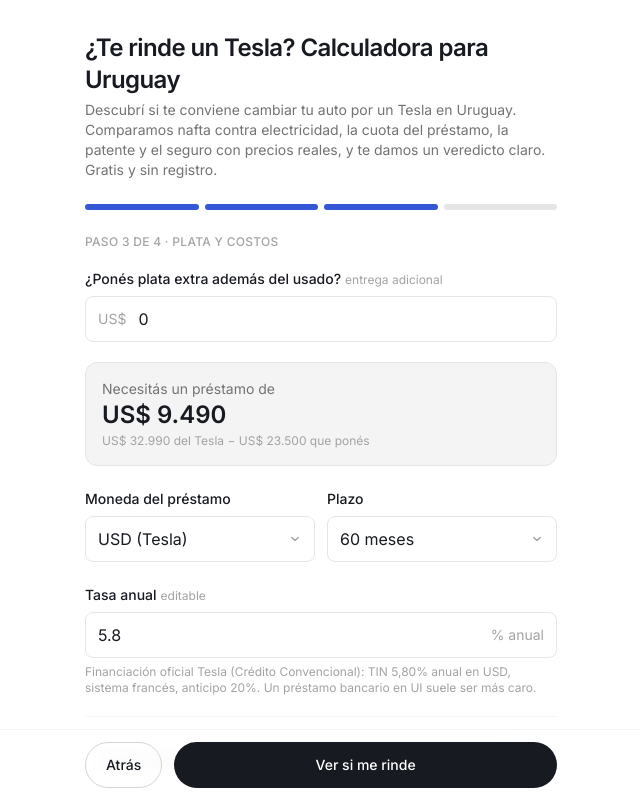
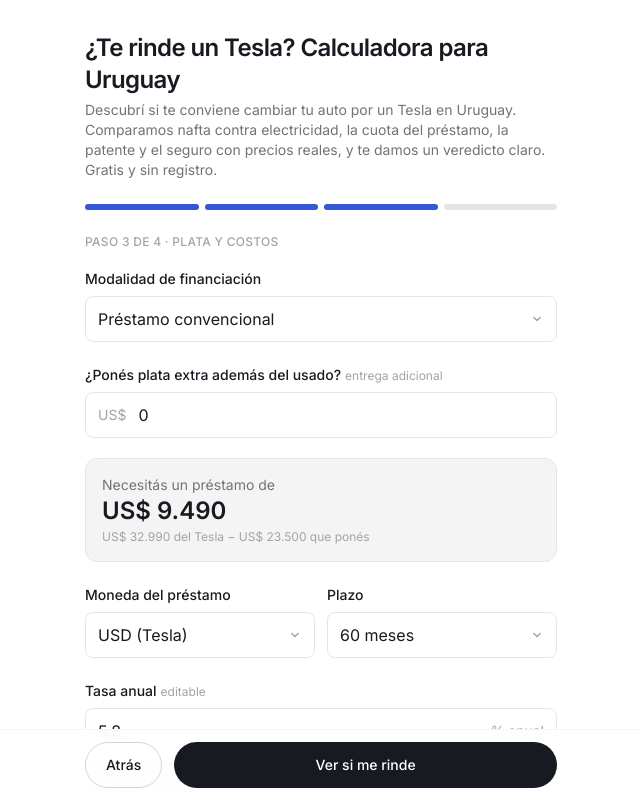
Before and after one commit to agurod42/calculadora-tesla.uy, a Next.js app: page / in a window 1280 px wide. Both pictures are taken after a click on the button 699 px from the left and 207 px from the top of the page. Shown: the top 800 px of the page, without its empty margins (319-959 px from the left). Built offline with nearby package versions, Linux system fonts and the light colour scheme.

Commit message:
feat: Tesla Credito Inteligente financing (balloon payment) option

```diff
--- a/src/app/page.tsx
+++ b/src/app/page.tsx
@@ -36,6 +36,7 @@
   const [currency, setCurrency] = useState<"UI" | "USD">("USD");
   const [loanRate, setLoanRate] = useState<number>(DEFAULTS.loanRateUsdPct);
   const [loanMonths, setLoanMonths] = useState<number>(DEFAULTS.loanMonths);
+  const [financingMode, setFinancingMode] = useState<"convencional" | "inteligente">("convencional");
   const [wallbox, setWallbox] = useState(true);
   const [homeShare, setHomeShare] = useState(90);
   const [seguroServiceCurrent, setSeguroServiceCurrent] = useState<number>(DEFAULTS.seguroServiceUsedUyu);
@@ -80,6 +81,19 @@
     setLoanRate(c === "UI" ? DEFAULTS.loanRateUiPct : DEFAULTS.loanRateUsdPct);
   }
 
+  // Crédito Inteligente de Tesla: cuota final (balloon) del 20% del precio,
+  // 24 cuotas, en USD a la tasa de Tesla.
+  function pickFinancingMode(m: "convencional" | "inteligente") {
+    setFinancingMode(m);
+    if (m === "inteligente") {
+      setCurrency("USD");
+      setLoanRate(DEFAULTS.loanRateUsdPct);
+      setLoanMonths(24);
+    }
+  }
+
+  const residualUsd = financingMode === "inteligente" ? 0.2 * tesla.priceUsd : 0;
+
   // Avanza de paso; al llegar al veredicto trackea el cálculo (datos no personales).
   function goNext() {
     if (step === 2) {
@@ -115,14 +129,14 @@
         homeTariffUyuPerKwh: DEFAULTS.homeTariffUyuPerKwh,
         publicTariffUyuPerKwh: DEFAULTS.publicTariffUyuPerKwh,
       },
-      financing: { extraDownUsd, annualRatePct: loanRate, months: loanMonths, currency },
+      financing: { extraDownUsd, annualRatePct: loanRate, months: loanMonths, currency, residualUsd },
       fxUyuPerUsd: fx,
       batteryWarrantyKm: DEFAULTS.batteryWarrantyKm,
     };
     return simulate(input);
   }, [
     resaleUsd, liters, fuelPrice, fixedCurrent, tesla, fixedTesla,
-    kmPerMonth, wallbox, homeShare, extraDownUsd, loanRate, loanMonths, currency, fx,
+    kmPerMonth, wallbox, homeShare, extraDownUsd, loanRate, loanMonths, currency, residualUsd, fx,
   ]);
 
   return (
@@ -309,6 +323,23 @@
       {/* ---------------- Paso 3 ---------------- */}
       {step === 2 && (
         <div className="animate-fade-up space-y-5">
+          <Field label="Modalidad de financiación">
+            <Select
+              value={financingMode}
+              onChange={(v) => pickFinancingMode(v as "convencional" | "inteligente")}
+              options={[
+                { value: "convencional", label: "Préstamo convencional" },
+                { value: "inteligente", label: "Crédito Inteligente (cuota final)" },
+              ]}
+            />
+            {financingMode === "inteligente" && (
+              <p className="mt-1.5 text-xs text-neutral-400">
+                Modalidad Tesla: 24 cuotas más bajas y una cuota final (pago global) de{" "}
+                {usd(result.residualUyu / fx)} al mes 24. Cuota mensual menor, pero un pago grande al final.
+              </p>
+            )}
+          </Field>
+
           <Field label="¿Ponés plata extra además del usado?" hint="entrega adicional">
             <NumberInput value={extraDownUsd} onChange={setExtraDownUsd} prefix="US$" step={500} />
           </Field>
@@ -344,8 +375,8 @@
             <NumberInput value={loanRate} onChange={setLoanRate} suffix="% anual" step={0.5} />
             {currency === "USD" && (
               <p className="mt-1.5 text-xs text-neutral-400">
-                Financiación oficial Tesla (Crédito Convencional): TIN 5,80% anual en USD, sistema
-                francés, anticipo 20%. Un préstamo bancario en UI suele ser más caro.
+                Financiación oficial Tesla ({financingMode === "inteligente" ? "Crédito Inteligente" : "Crédito Convencional"}):
+                TIN 5,80% anual en USD, sistema francés. Un préstamo bancario en UI suele ser más caro.
               </p>
             )}
           </Field>
--- a/src/calc.ts
+++ b/src/calc.ts
@@ -37,6 +37,9 @@
   annualRatePct: number;
   months: number;
   currency: "UI" | "USD";
+  /** Cuota final / pago global (USD) al final del plazo — modalidad tipo
+   *  "Crédito Inteligente" de Tesla. 0 = préstamo convencional sin balloon. */
+  residualUsd?: number;
 }
 
 export interface SimulationInput {
@@ -80,6 +83,8 @@
   loanPrincipalUsd: number;
   /** Cuota mensual (UYU al fx dado). */
   loanPaymentUyu: number;
+  /** Cuota final / pago global al término del plazo (UYU). 0 si no aplica. */
+  residualUyu: number;
   /** Ahorro bruto/mes (energía − Δ fijos), sin contar la cuota. */
   grossMonthlySavingsUyu: number;
   /** Ahorro neto/mes durante el préstamo (bruto − cuota). */
@@ -96,13 +101,23 @@
 // Primitivas
 // ---------------------------------------------------------------------------
 
-/** Cuota fija, sistema francés. Tasa 0 → división simple. */
-export function monthlyPayment(principal: number, annualRatePct: number, months: number): number {
+/**
+ * Cuota fija, sistema francés. Con `residual` > 0 amortiza sólo (principal −
+ * residual): modela un balloon / pago global final (Crédito Inteligente). El
+ * residual se topea al capital. Tasa 0 → división simple.
+ */
+export function monthlyPayment(
+  principal: number,
+  annualRatePct: number,
+  months: number,
+  residual = 0,
+): number {
   if (principal <= 0) return 0;
   if (months <= 0) throw new RangeError("months must be > 0");
+  const r = Math.min(Math.max(residual, 0), principal);
   const i = annualRatePct / 100 / 12;
-  if (i === 0) return principal / months;
-  return (principal * i) / (1 - Math.pow(1 + i, -months));
+  if (i === 0) return (principal - r) / months;
+  return ((principal - r / Math.pow(1 + i, months)) * i) / (1 - Math.pow(1 + i, -months));
 }
 
 export function fuelMonthlyCost(kmPerMonth: number, litersPer100Km: number, priceUyuPerLiter: number): number {
@@ -138,14 +153,23 @@
     0,
     tesla.priceUsd - currentCar.resaleValueUsd - financing.extraDownUsd,
   );
-  const loanPaymentUsd = monthlyPayment(loanPrincipalUsd, financing.annualRatePct, financing.months);
+  const residualUsd = Math.min(Math.max(financing.residualUsd ?? 0, 0), loanPrincipalUsd);
+  const loanPaymentUsd = monthlyPayment(
+    loanPrincipalUsd,
+    financing.annualRatePct,
+    financing.months,
+    residualUsd,
+  );
   const loanPaymentUyu = loanPaymentUsd * fx;
+  const residualUyu = residualUsd * fx;
 
   const netMonthlyDuringLoanUyu = grossMonthlySavingsUyu - loanPaymentUyu;
 
   // Inversión incremental total: lo que efectivamente cuesta pasarse
-  // (precio Tesla − usado), intereses incluidos.
-  const totalInterestUyu = (loanPaymentUsd * financing.months - loanPrincipalUsd) * fx;
+  // (precio Tesla − usado), intereses incluidos. El interés incluye el
+  // balloon (residual) que se paga al final además de las cuotas.
+  const totalInterestUyu =
+    (loanPaymentUsd * financing.months + residualUsd - loanPrincipalUsd) * fx;
   const incrementalInvestmentUyu =
     (tesla.priceUsd - currentCar.resaleValueUsd) * fx + totalInterestUyu;
   const breakevenMonths =
@@ -159,6 +183,7 @@
   const tco5yTeslaUyu =
     (evMonthlyUyu + teslaCosts.fixedMonthlyUyu) * HORIZON +
     loanPaymentUyu * loanMonthsInHorizon +
+    (financing.months <= HORIZON ? residualUyu : 0) +
     financing.extraDownUsd * fx;
 
   // Veredicto: rinde si el ahorro cubre la cuota entera; depende si el ahorro
@@ -206,6 +231,7 @@
     fixedDeltaUyu,
     loanPrincipalUsd,
     loanPaymentUyu,
+    residualUyu,
     grossMonthlySavingsUyu,
     netMonthlyDuringLoanUyu,
     breakevenMonths,
--- a/src/components/Verdict.tsx
+++ b/src/components/Verdict.tsx
@@ -64,6 +64,9 @@
         {r.loanPaymentUyu > 0 && (
           <Row label="Cuota del préstamo" value={`${uyu(r.loanPaymentUyu)} / mes`} />
         )}
+        {r.residualUyu > 0 && (
+          <Row label="Pago final (cuota global)" value={`${uyu(r.residualUyu)} al final`} />
+        )}
         {r.fixedDeltaUyu !== 0 && (
           <Row
             label="Δ patente + seguro + service"
```
Also changed, not shown: 1 other file (tests, documents, lock files or other folders).
